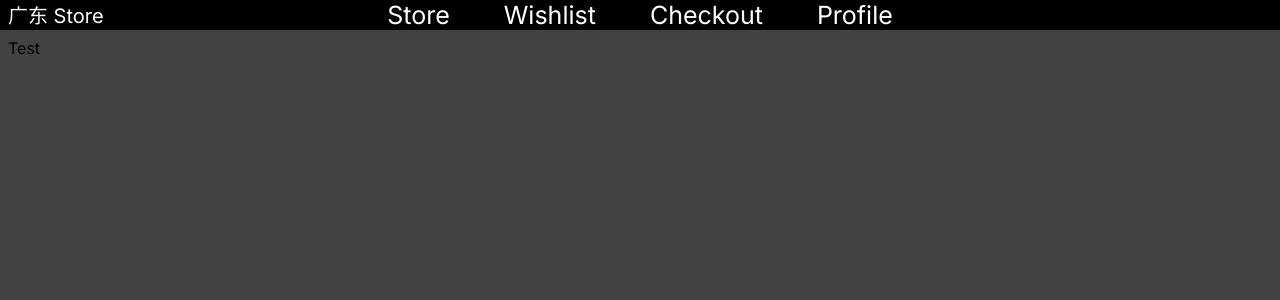
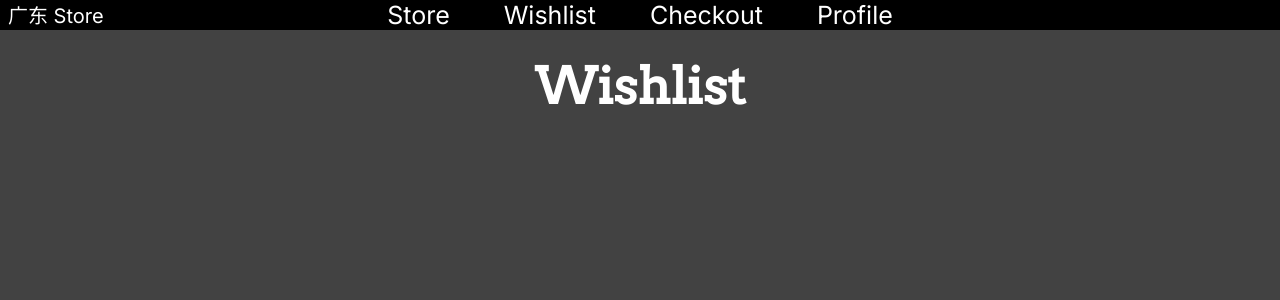
Before and after one commit to dylanguo0/guangdong_store, a Flask app: page /wishlist in a window 1280 px wide. Shown: the top 300 px of the page. Run offline with Flask 3, Linux system fonts and the light colour scheme; data comes from the database, SQL or seed files in the repository; both versions use the stored data as it was after the commit; data that the repository does not hold is empty.

Commit message:
Joined the products table onto the wishlist table for me to use on the wishlist page. Temporarily used the first customer before I logging in.

```diff
--- a/main.py
+++ b/main.py
@@ -20,6 +20,7 @@ def close_connection(exception):
     if db is not None:
         db.close()
 
+# Gets the database
 def database():
     db = get_db()
     cursor = db.cursor()
@@ -46,11 +47,20 @@ def store():
 # App route for wishlist page
 @app.route('/wishlist')
 def wishlist():
-    # Gets the tables from the database
-    all_database_data = database()
+    db = get_db()
+    cursor = db.cursor()
+
+    query = """
+            SELECT products.*, wishlist.username FROM wishlist
+            LEFT JOIN products ON products.product_id = wishlist.product_id
+            WHERE wishlist.username = john_doe23
+    """
+
+    cursor.execute(query)
+    wishlist_data = cursor.fetchall()
 
     # Renders the wishlist page
-    return render_template('wishlist.html', database=all_database_data)
+    return render_template('wishlist.html', database=wishlist_data)
 
 # App route for checkout page
 @app.route('/checkout')
--- a/website/templates/wishlist.html
+++ b/website/templates/wishlist.html
@@ -1,4 +1,4 @@
 {% extends "layout.html" %}
 {% block body %}
-    <p>Test</p>
+<h1>Wishlist</h1>
 {% endblock %}
```
Also changed, not shown: guangdong_store.db.
